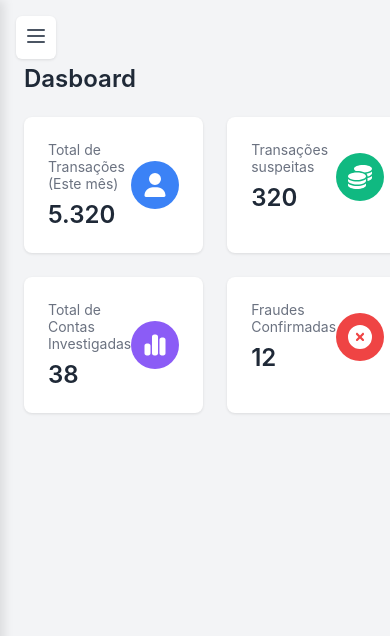
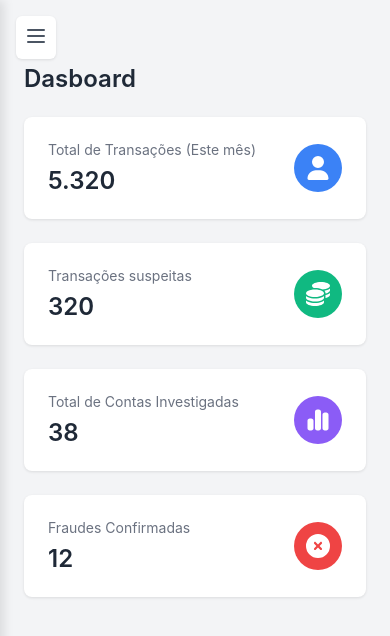
Before and after one commit to RusthenRonald2006/Portal-de-analise-em-anomalias-transacionais, a React (Create React App) app in the folder detec-anomalias/: page /portal in a window 390 px wide. Shown: the top 636 px of the page. Built offline with nearby package versions, Linux system fonts and the light colour scheme; the HTML template or start-up script is replaced by a standard one.

Commit message:
mudando direção das colunas

```diff
--- a/detec-anomalias/src/components/Pages/Dashboard.module.css
+++ b/detec-anomalias/src/components/Pages/Dashboard.module.css
@@ -60,6 +60,15 @@
 
       .bottom-grid {
         grid-template-columns: 1fr;
+      }
+}
+@media (max-width: 640px) {
+    .cards_grid {
+        grid-template-columns: 1fr;
+      }
+
+      .card-info p:last-child {
+        font-size: 1.25rem;
       }
 }
 
```
